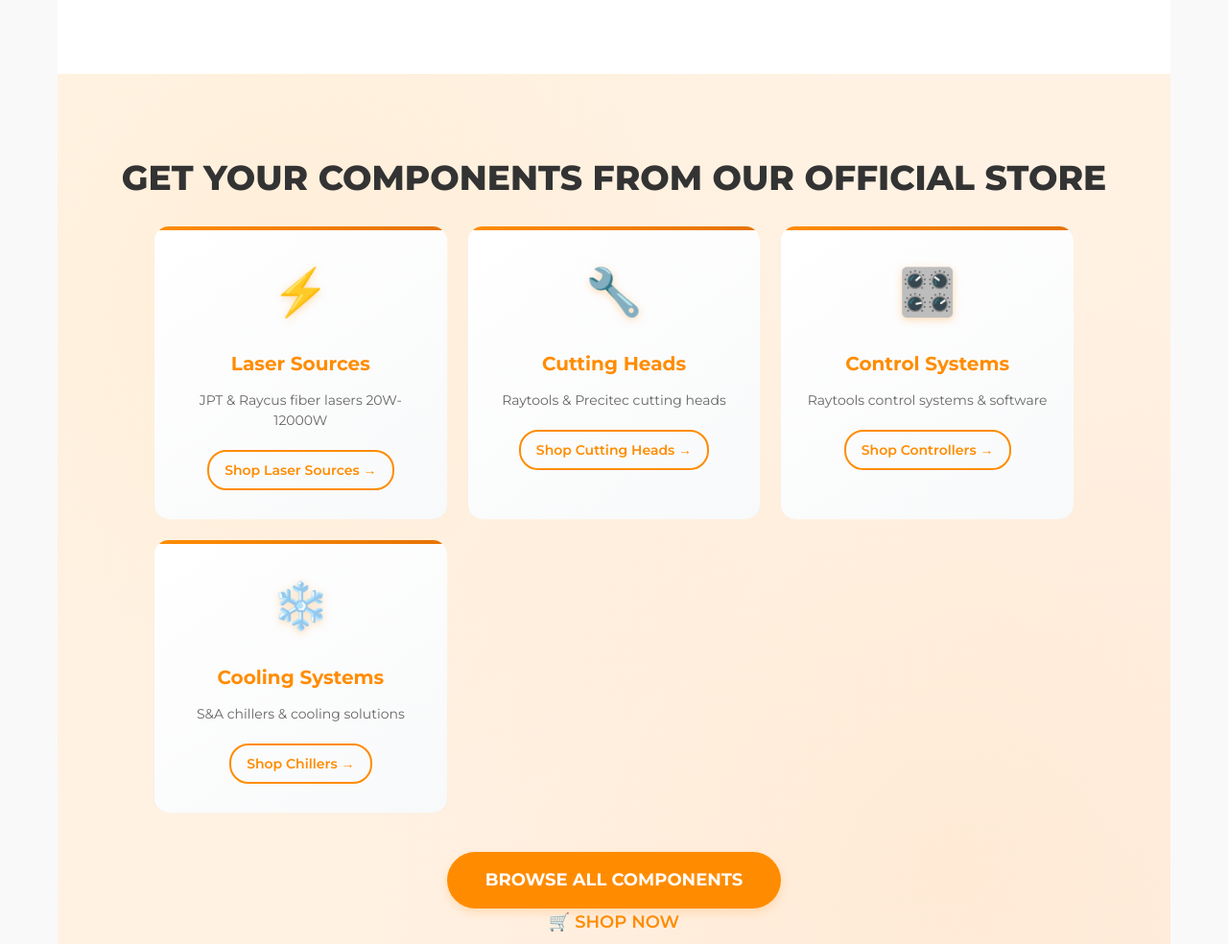
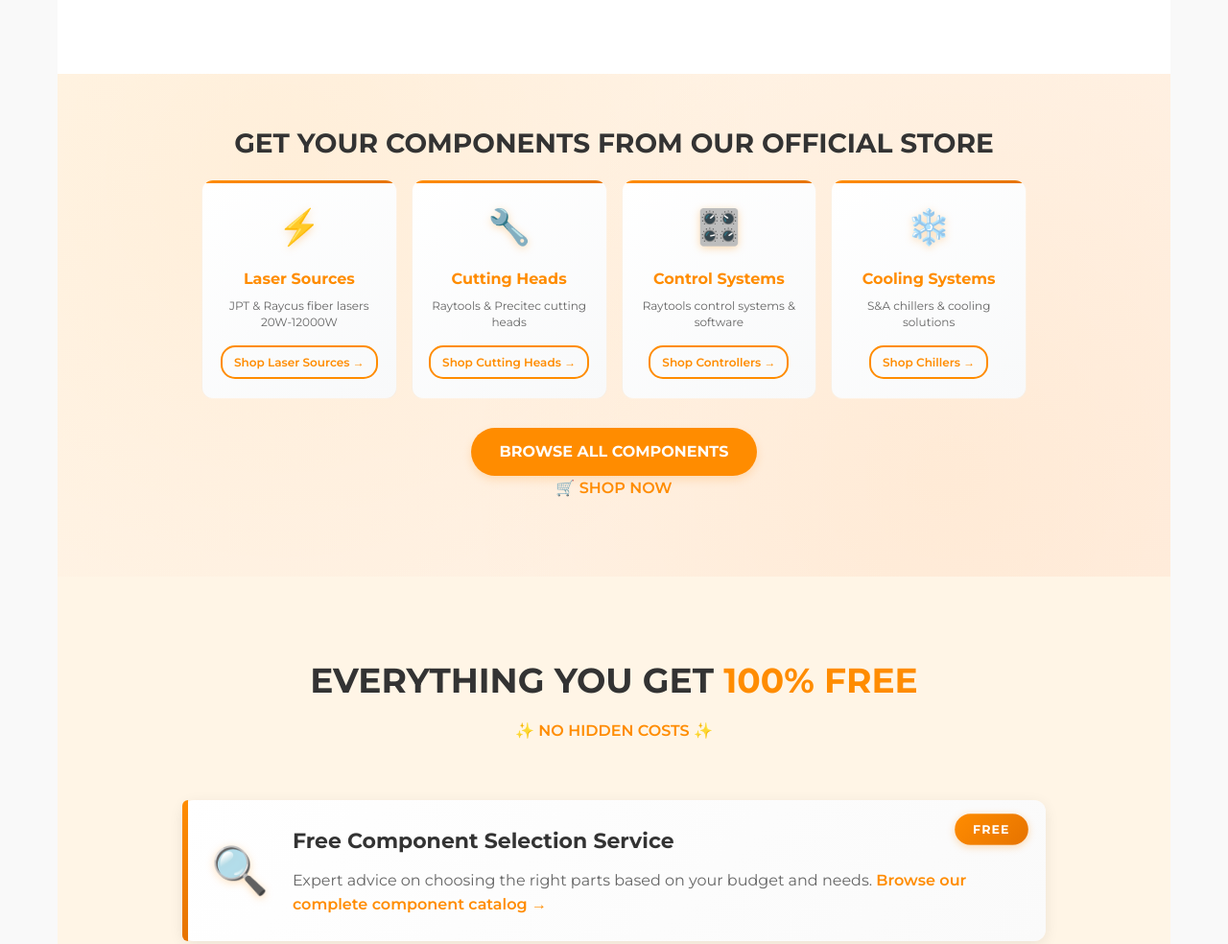
Before and after one commit to sflaser/diyfiberlaser.com, a plain HTML site: page diyfiberlaser_latest/index.html in a window 1280 px wide. Shown: the part 3234-4218 px from the top of the page at 96% size. Drawn offline with Linux system fonts and the light colour scheme.

Commit message:
Optimize component recommendation section layout
- Reduced section padding from 80px to 50px
- Made component cards more compact with smaller fonts and reduced spacing
- Adjusted grid layout from 240px to 200px minimum width
- Decreased card padding from 30px/20px to 20px/15px
- Smaller font sizes throughout (title 36px→28px, icons 48px→36px)
- Tighter spacing and reduced gaps between elements
- Maintained visual hierarchy while saving significant vertical space

```diff
--- a/diyfiberlaser_latest/index.html
+++ b/diyfiberlaser_latest/index.html
@@ -235,10 +235,10 @@
             font-size: 16px;
         }
 
-        /* Recommended Components Section - 产品目录风格 */
+        /* Recommended Components Section - 紧凑产品目录风格 */
         .recommended-components {
             background: linear-gradient(135deg, #fff5e6 0%, #ffeee0 100%);
-            padding: 80px 0;
+            padding: 50px 0;
             position: relative;
         }
 
@@ -257,12 +257,12 @@
         .recommended-components h2 {
             position: relative;
             z-index: 2;
-            font-size: 36px;
+            font-size: 28px;
             text-transform: uppercase;
-            margin-bottom: 20px;
+            margin-bottom: 15px;
             color: #333;
             text-align: center;
-            font-weight: 800;
+            font-weight: 700;
         }
 
         .recommended-components::after {
@@ -272,26 +272,26 @@
             display: block;
             text-align: center;
             color: #ff8c00;
-            font-size: 18px;
+            font-size: 16px;
             font-weight: 600;
-            margin-bottom: 50px;
+            margin-bottom: 30px;
         }
 
         .components-grid {
             position: relative;
             z-index: 2;
             display: grid;
-            grid-template-columns: repeat(auto-fit, minmax(240px, 1fr));
-            gap: 20px;
-            max-width: 1000px;
-            margin: 0 auto 40px;
+            grid-template-columns: repeat(auto-fit, minmax(200px, 1fr));
+            gap: 15px;
+            max-width: 900px;
+            margin: 0 auto 30px;
             padding: 0 20px;
         }
 
         .component-item {
             background: linear-gradient(145deg, #ffffff 0%, #f8f9fa 100%);
-            padding: 30px 20px;
-            border-radius: 16px;
+            padding: 20px 15px;
+            border-radius: 12px;
             text-align: center;
             transition: all 0.3s ease;
             border: 1px solid rgba(255, 140, 0, 0.1);
@@ -305,44 +305,44 @@
             top: 0;
             left: 0;
             right: 0;
-            height: 4px;
+            height: 3px;
             background: linear-gradient(90deg, #ff8c00, #e67300);
         }
 
         .component-item:hover {
-            transform: translateY(-8px) scale(1.02);
-            box-shadow: 0 20px 40px rgba(255, 140, 0, 0.2);
+            transform: translateY(-5px);
+            box-shadow: 0 15px 30px rgba(255, 140, 0, 0.15);
             border-color: #ff8c00;
         }
 
         .component-item > div:first-child {
-            font-size: 48px;
-            margin-bottom: 20px;
+            font-size: 36px;
+            margin-bottom: 12px;
             filter: drop-shadow(0 2px 4px rgba(255, 140, 0, 0.3));
         }
 
         .component-item h3 {
             color: #ff8c00;
-            margin-bottom: 12px;
-            font-size: 20px;
+            margin-bottom: 8px;
+            font-size: 16px;
             font-weight: 700;
         }
 
         .component-item p {
             color: #666;
-            margin-bottom: 20px;
-            font-size: 14px;
-            line-height: 1.5;
+            margin-bottom: 15px;
+            font-size: 12px;
+            line-height: 1.4;
         }
 
         .component-item a {
             color: #ff8c00;
             text-decoration: none;
             font-weight: 600;
-            font-size: 14px;
-            padding: 8px 16px;
+            font-size: 12px;
+            padding: 6px 12px;
             border: 2px solid #ff8c00;
-            border-radius: 20px;
+            border-radius: 15px;
             display: inline-block;
             transition: all 0.3s ease;
         }
@@ -1214,7 +1214,7 @@
                 </div>
             </div>
             <div style="text-align: center;">
-                <a href="https://alleriastore.com/" style="background-color: #ff8c00; color: white; font-size: 18px; padding: 15px 40px; font-weight: 700; border-radius: 30px; text-decoration: none; display: inline-block; transition: all 0.3s ease; box-shadow: 0 4px 10px rgba(255, 140, 0, 0.2);">BROWSE ALL COMPONENTS</a>
+                <a href="https://alleriastore.com/" style="background-color: #ff8c00; color: white; font-size: 16px; padding: 12px 30px; font-weight: 700; border-radius: 25px; text-decoration: none; display: inline-block; transition: all 0.3s ease; box-shadow: 0 4px 10px rgba(255, 140, 0, 0.2);">BROWSE ALL COMPONENTS</a>
             </div>
         </section>
 
```
